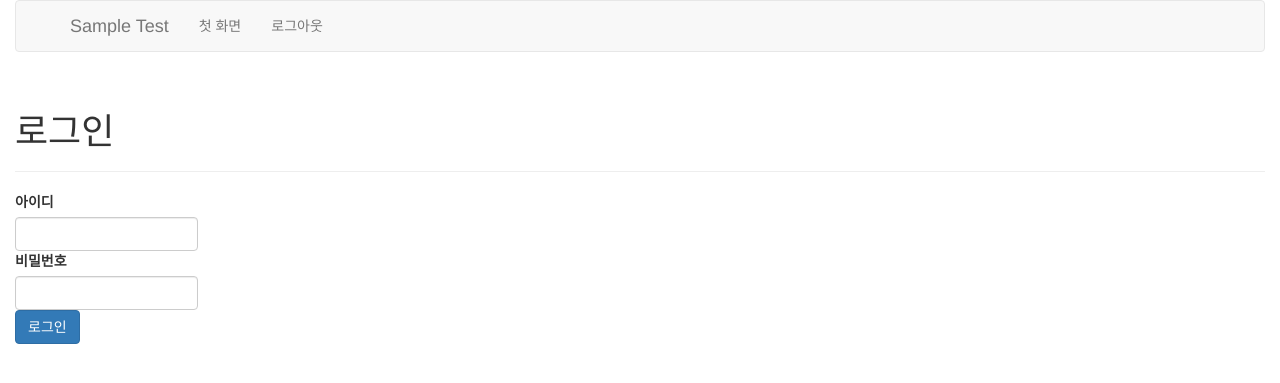
After one commit to jinagada/flask_sample_test, a Flask app: page /loginForm in a window 1280 px wide. The commit adds this page. Shown: the top 383 px of the page. Run offline with Flask 2, Linux system fonts and the light colour scheme; some libraries are stand-ins or nearby versions.

Commit message:
Flask session 을 사용한 Login/Logout 샘플 추가

```diff
--- a/MainController.py
+++ b/MainController.py
@@ -5,7 +5,8 @@ from pathlib import Path
 from flask import Flask, current_app
 from flask_bootstrap import Bootstrap
 
-from views.SampleView import main
+from views.MainView import main
+from views.LoginView import login
 
 
 # logging 설정
@@ -13,8 +14,11 @@ logger = logging.getLogger('flask_sample_test')
 
 # Flask 설정
 app = Flask(__name__)
+# session 용 secret_key 설정
+app.secret_key = 'flask_sample_test_secret_key'
 # Blueprint 설정
 app.register_blueprint(main)
+app.register_blueprint(login)
 # Bootstrap 설정
 Bootstrap(app)
 # env 설정
--- /dev/null
+++ b/templates/includes/_navbar.html
@@ -0,0 +1,17 @@
+<nav class="navbar navbar-default">
+  <div class="container">
+    <div class="navbar-header">
+      <a class="navbar-brand" href="#">Sample Test</a>
+    </div>
+    <div class="collapse navbar-collapse">
+      <ul class="nav navbar-nav">
+        <li><a href="{{ url_for('main.index') }}">첫 화면</a></li>
+        {% if user_info == None %}
+        <li><a href="{{ url_for('login.login_form') }}">로그인</a></li>
+        {% else %}
+        <li><a href="{{ url_for('login.logout') }}">로그아웃</a></li>
+        {% endif %}
+      </ul>
+    </div>
+  </div>
+</nav>
--- /dev/null
+++ b/templates/login/login_form.html
@@ -0,0 +1,69 @@
+{% extends "bootstrap/base.html" %}
+{% block metas %}
+  {{ super() }}
+  <meta http-equiv="Content-Security-Policy" content="script-src * data: https://cc-bi-kibana-1:5601 'unsafe-inline' 'unsafe-eval';">
+{% endblock %}
+{% block title %}Sample Login{% endblock %}
+{% block styles %}
+  {{ super() }}
+  <!-- bootstrap datetimepicker -->
+  <link rel="stylesheet" href="//cdnjs.cloudflare.com/ajax/libs/bootstrap-datetimepicker/4.17.47/css/bootstrap-datetimepicker.min.css"/>
+{% endblock %}
+{% block content %}
+<div class="container" style="width: auto">
+  <!-- 메뉴바 : START -->
+  {% include 'includes/_navbar.html' %}
+  <!-- 메뉴바 : END -->
+  <!-- 제목 : START -->
+  <div class="row">
+    <div class="col-md-12">
+      <div class="page-header">
+        <h1>로그인</h1>
+      </div>
+    </div>
+  </div>
+  <!-- 제목 : END -->
+  <!-- 로그인 Form : START -->
+  <form id="loginForm" name="loginForm" method="post" action="{{ url_for('login.login_process') }}">
+    <div class="row">
+      <div class="col-md-2">
+        <label for="user_id" class="form-label">아이디</label>
+        <input type="text" class="form-control" name="user_id" id="user_id">
+      </div>
+    </div>
+    <div class="row">
+      <div class="col-md-2">
+        <label for="user_pw" class="form-label">비밀번호</label>
+        <input type="password" class="form-control" name="user_pw" id="user_pw">
+      </div>
+    </div>
+    <div class="row">
+      <div class="col-md-1">
+        <button type="button" class="btn btn-primary" id="doLogin">로그인</button>
+      </div>
+    </div>
+  </form>
+  <!-- 로그인 Form : END -->
+</div>
+{% endblock %}
+<!-- javascript 영역 -->
+{% block scripts %}
+  {{ super() }}
+  <script type="text/javascript">
+      $(document).ready(function () {
+          $('#doLogin').click(function (e) {
+              if ($('#user_id').val() === '') {
+                  alert('아이디를 입력 해 주세요.');
+                  $('#user_id').focus();
+                  return;
+              }
+              if ($('#user_pw').val() === '') {
+                  alert('비밀번호를 입력 해 주세요.');
+                  $('#user_pw').focus();
+                  return;
+              }
+              $('#loginForm')[0].submit();
+          });
+      });
+  </script>
+{% endblock %}
--- /dev/null
+++ b/views/LoginView.py
@@ -0,0 +1,43 @@
+import logging
+from datetime import datetime, timedelta
+
+from flask import Blueprint, request, session, render_template, current_app, redirect, url_for
+from model.LoginModel import LoginModel
+
+
+login = Blueprint('login', __name__, url_prefix='/')
+vw_main_logger = logging.getLogger('flask_sample_test.login')
+
+
+@login.route('/loginForm')
+def login_form():
+    """
+    Sample Login Form Page
+    :return:
+    """
+    return render_template('login/login_form.html')
+
+
+@login.route('/loginProcess', methods=['GET', 'POST'])
+def login_process():
+    """
+    Login Process
+    :return:
+    """
+    # 파라메터 처리
+    if request.method == 'GET':
+        params = request.args
+    else:
+        params = request.form
+    session['USER_INFO'] = LoginModel(params.get('user_id', ''), params.get('user_pw', ''))
+    return redirect(url_for('main.index'))
+
+
+@login.route('/logout')
+def logout():
+    """
+    Logout Process
+    :return:
+    """
+    session.pop('USER_INFO', None)
+    return redirect(url_for('main.index'))
```
Also changed, not shown: model/LoginModel.py (added, +7 -0 lines), templates/main/index.html (+19 -3 lines), views/MainView.py (added, +22 -0 lines), views/SampleView.py (deleted, +0 -17 lines), README.md, model/__init__.py (added).
